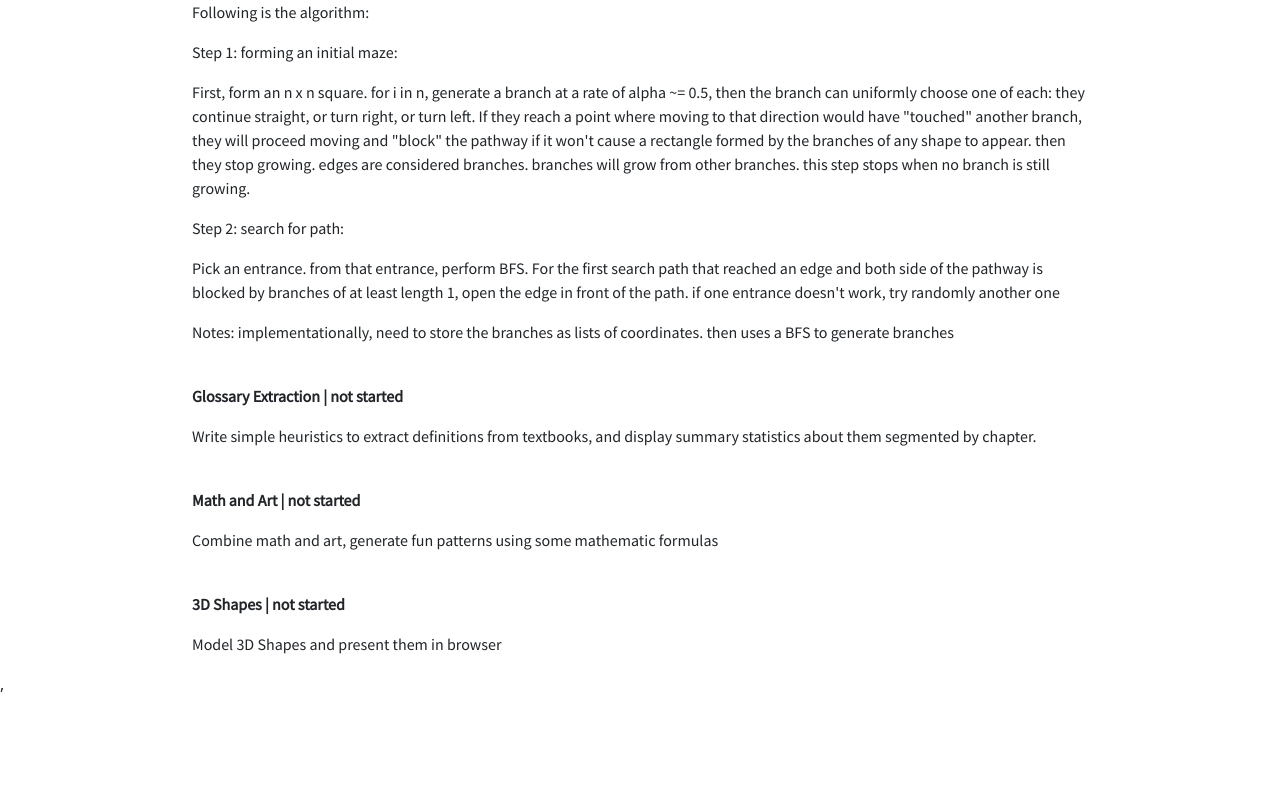
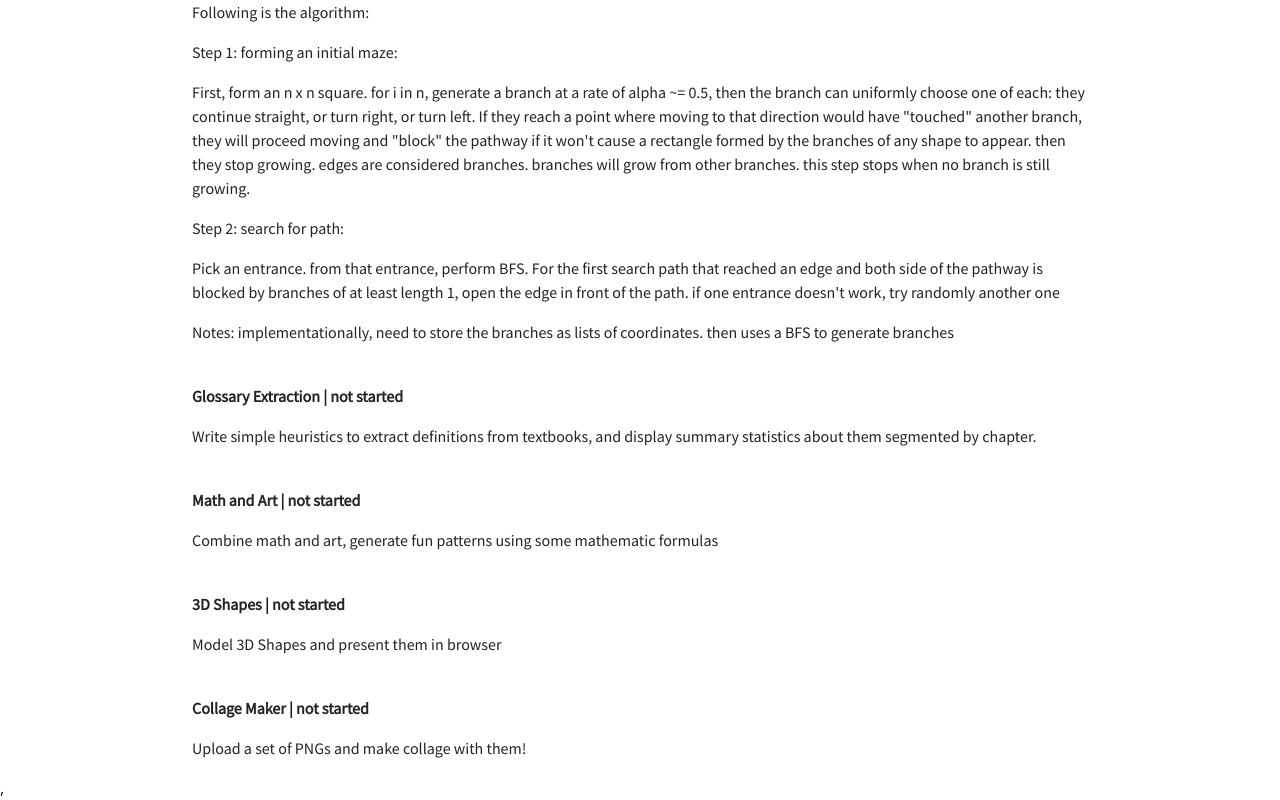
Before and after one commit to tianyimasf/home, a React (Create React App) app in the folder frontend/: page /todoprojects in a window 1280 px wide. Shown: the part 231-1031 px from the top of the page. Before the commit the page ends 927 px from the top, so only its background shows below. Built offline with nearby package versions, Linux system fonts and the light colour scheme.

Commit message:
updated TODO: project

```diff
--- a/frontend/src/TODOProjects.tsx
+++ b/frontend/src/TODOProjects.tsx
@@ -34,8 +34,10 @@ class TODOProject extends React.Component {
 
                 <p><b>3D Shapes | not started</b></p>
                 <p>Model 3D Shapes and present them in browser</p>
+                <br></br>
 
-
+                <p><b>Collage Maker | not started</b></p>
+                <p>Upload a set of PNGs and make collage with them!</p>
             </div>
         </div>
       </body>
```
